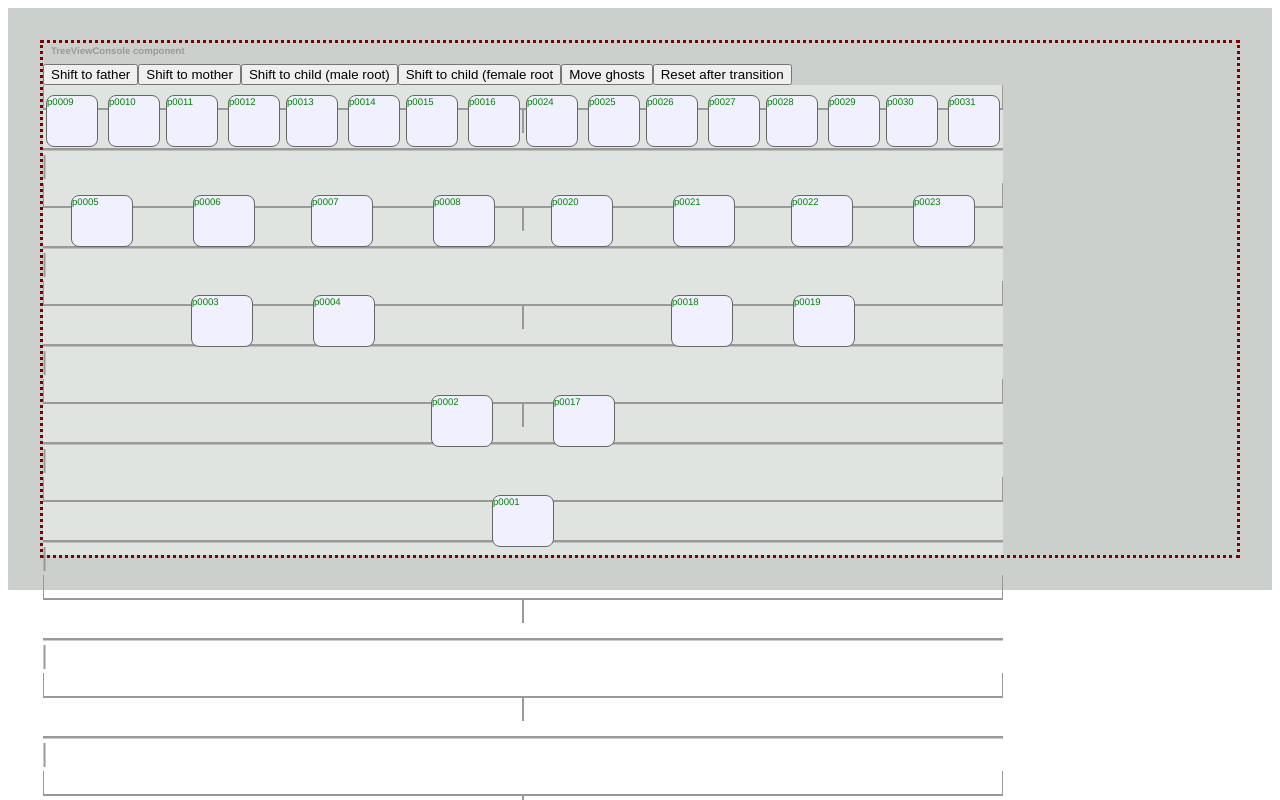
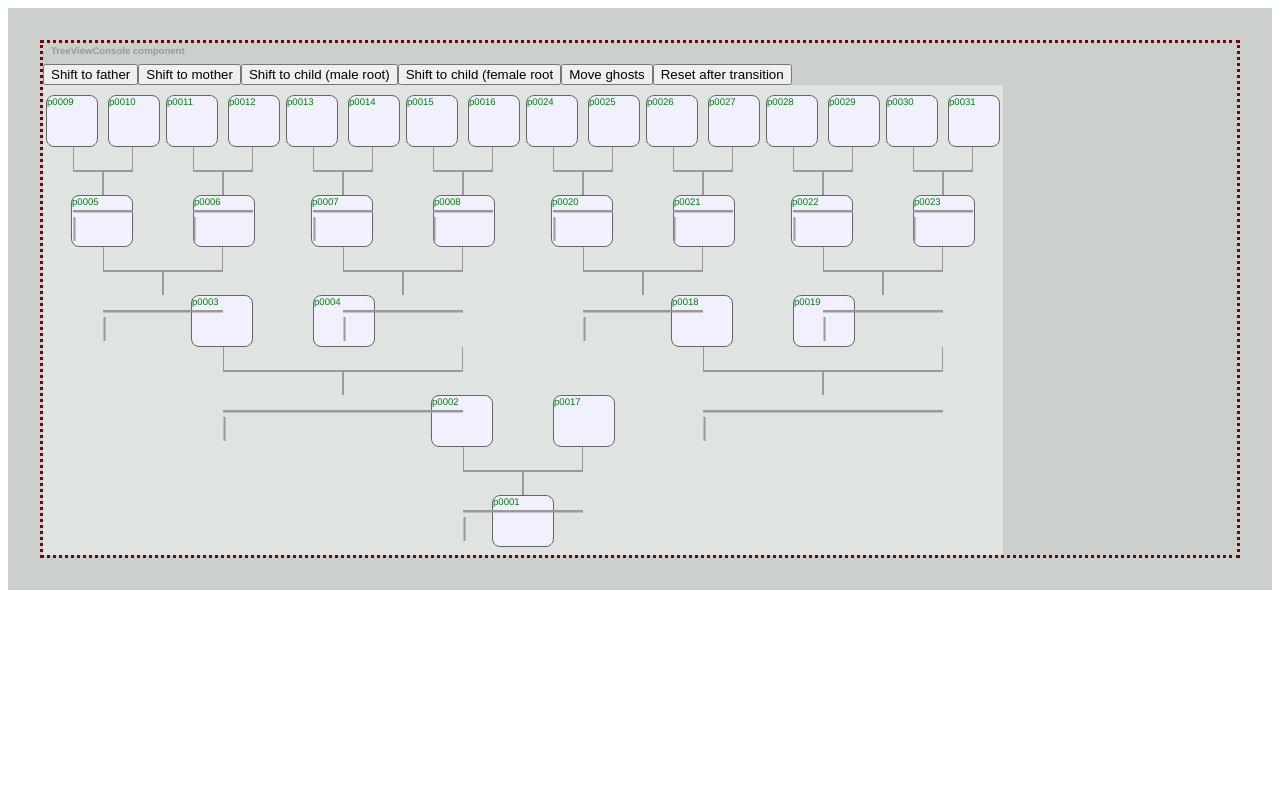
Before and after one commit to jrschmidt/familia, a Vue app: page / in a window 1280 px wide. Shown: the top 800 px of the page. Built offline with nearby package versions, Linux system fonts and the light colour scheme.

Commit message:
adjust SVG position and width for ConnectorSvg components

```diff
--- a/src/components/ConnectorSvg.vue
+++ b/src/components/ConnectorSvg.vue
@@ -1,5 +1,8 @@
 <template>
-  <div class="connector-svg">
+  <div
+    class="connector-svg"
+    v-bind:class="[location, type, visibility]"
+  >
     <ConnectorSvgTop />
     <ConnectorSvgMiddle />
     <ConnectorSvgBottom />
@@ -58,4 +61,73 @@ const bottomClasses = computed( () => {
 </script>
 
 <style lang="css">
+.connector-svg {
+  position: absolute;
+  display: flex;
+  flex-direction: column;
+}
+
+.no-show {
+  visibility: hidden;
+}
+
+.cnx-0-0 {
+  width: 120px;
+}
+
+.cnx-1-0 {
+  width: 240px;
+}
+
+.cnx-1-1 {
+  width: 240px;
+}
+
+.cnx-2-0 {
+  width: 120px;
+}
+
+.cnx-2-1 {
+  width: 120px;
+}
+
+.cnx-2-2 {
+  width: 120px;
+}
+
+.cnx-2-3 {
+  width: 120px;
+}
+
+.cnx-3-0 {
+  width: 60px;
+}
+
+.cnx-3-1 {
+  width: 60px;
+}
+
+.cnx-3-2 {
+  width: 60px;
+}
+
+.cnx-3-3 {
+  width: 60px;
+}
+
+.cnx-3-4 {
+  width: 60px;
+}
+
+.cnx-3-5 {
+  width: 60px;
+}
+
+.cnx-3-6 {
+  width: 60px;
+}
+
+.cnx-3-7 {
+  width: 60px;
+}
 </style>
--- a/src/components/PersonPair.vue
+++ b/src/components/PersonPair.vue
@@ -51,6 +51,11 @@ const visibility = computed(() => {
   font-size: 0.6rem;
 }
 
+.person-pair {
+  transition-property: left, top;
+  transition-duration: 2000ms;
+}
+
 .no-show {
   visibility: hidden;
 }
--- a/src/components/TreeViewWindow.vue
+++ b/src/components/TreeViewWindow.vue
@@ -38,189 +38,157 @@ const connectors = ref(viewModel.connectors)
 .person-pair.gen0root {
   left: 420px;
   top: 410px;
-  transition-property: left, top;
-  transition-duration: 2000ms;
 }
 
 .person-pair.gen1pair0 {
   left: 360px;
   top: 310px;
-  transition-property: left, top;
-  transition-duration: 2000ms;
 }
 
 .person-pair.gen2pair0 {
   left: 120px;
   top: 210px;
-  transition-property: left, top;
-  transition-duration: 2000ms;
 }
 
 .person-pair.gen2pair1 {
   left: 600px;
   top: 210px;
-  transition-property: left, top;
-  transition-duration: 2000ms;
 }
 
 .person-pair.gen3pair0 {
   left: 0px;
   top: 110px;
-  transition-property: left, top;
-  transition-duration: 2000ms;
 }
 
 .person-pair.gen3pair1 {
   left: 240px;
   top: 110px;
-  transition-property: left, top;
-  transition-duration: 2000ms;
 }
 
 .person-pair.gen3pair2 {
   left: 480px;
   top: 110px;
-  transition-property: left, top;
-  transition-duration: 2000ms;
 }
 
 .person-pair.gen3pair3 {
   left: 720px;
   top: 110px;
-  transition-property: left, top;
-  transition-duration: 2000ms;
 }
 
 .person-pair.gen4pair0 {
   left: 0px;
   top: 10px;
-  transition-property: left, top;
-  transition-duration: 2000ms;
 }
 
 .person-pair.gen4pair1 {
   left: 120px;
   top: 10px;
-  transition-property: left, top;
-  transition-duration: 2000ms;
 }
 
 .person-pair.gen4pair2 {
   left: 240px;
   top: 10px;
-  transition-property: left, top;
-  transition-duration: 2000ms;
 }
 
 .person-pair.gen4pair3 {
   left: 360px;
   top: 10px;
-  transition-property: left, top;
-  transition-duration: 2000ms;
 }
 
 .person-pair.gen4pair4 {
   left: 480px;
   top: 10px;
-  transition-property: left, top;
-  transition-duration: 2000ms;
 }
 
 .person-pair.gen4pair5 {
   left: 600px;
   top: 10px;
-  transition-property: left, top;
-  transition-duration: 2000ms;
 }
 
 .person-pair.gen4pair6 {
   left: 720px;
   top: 10px;
-  transition-property: left, top;
-  transition-duration: 2000ms;
 }
 
 .person-pair.gen4pair7 {
   left: 840px;
   top: 10px;
-  transition-property: left, top;
-  transition-duration: 2000ms;
 }
 
 /* Positioning for the ConnectorSvg components */
 
 .connector-svg.cnx-0-0 {
   left: 420px;
-  top: 310px;
+  top: 362px;
 }
 
 .connector-svg.cnx-1-0 {
   left: 180px;
-  top: 210px;
+  top: 262px;
 }
 
 .connector-svg.cnx-1-1 {
-  left: 480px;
-  top: 210px;
+  left: 660px;
+  top: 262px;
 }
 
 .connector-svg.cnx-2-0 {
   left: 60px;
-  top: 110px;
+  top: 162px;
 }
 
 .connector-svg.cnx-2-1 {
-  left: 240px;
-  top: 110px;
+  left: 300px;
+  top: 162px;
 }
 
 .connector-svg.cnx-2-2 {
   left: 540px;
-  top: 110px;
+  top: 162px;
 }
 
 .connector-svg.cnx-2-3 {
-  left: 720px;
-  top: 110px;
+  left: 780px;
+  top: 162px;
 }
 
 .connector-svg.cnx-3-0 {
-  left: 0px;
-  top: 10px;
+  left: 30px;
+  top: 62px;
 }
 
 .connector-svg.cnx-3-1 {
-  left: 120px;
-  top: 10px;
+  left: 150px;
+  top: 62px;
 }
 
 .connector-svg.cnx-3-2 {
-  left: 240px;
-  top: 10px;
+  left: 270px;
+  top: 62px;
 }
 
 .connector-svg.cnx-3-3 {
-  left: 360px;
-  top: 10px;
+  left: 390px;
+  top: 62px;
 }
 
 .connector-svg.cnx-3-4 {
-  left: 480px;
-  top: 10px;
+  left: 510px;
+  top: 62px;
 }
 
 .connector-svg.cnx-3-5 {
-  left: 600px;
-  top: 10px;
+  left: 630px;
+  top: 62px;
 }
 
 .connector-svg.cnx-3-6 {
-  left: 720px;
-  top: 10px;
+  left: 750px;
+  top: 62px;
 }
 
 .connector-svg.cnx-3-7 {
-  left: 840px;
-  top: 10px;
+  left: 870px;
+  top: 62px;
 }
 </style>
```
